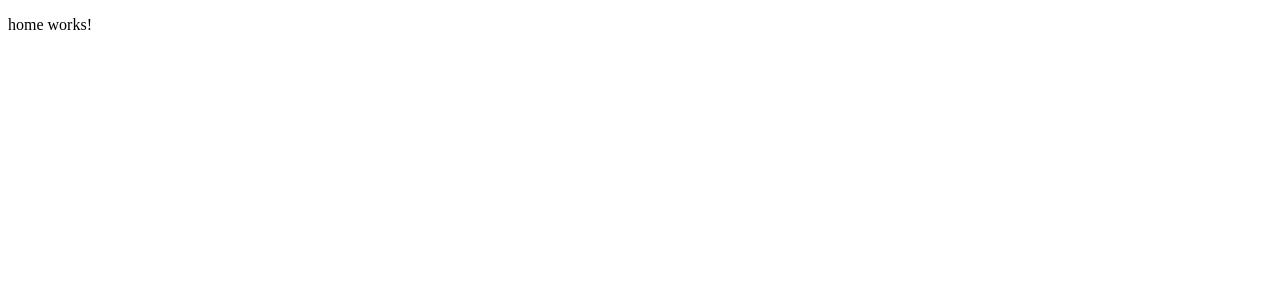
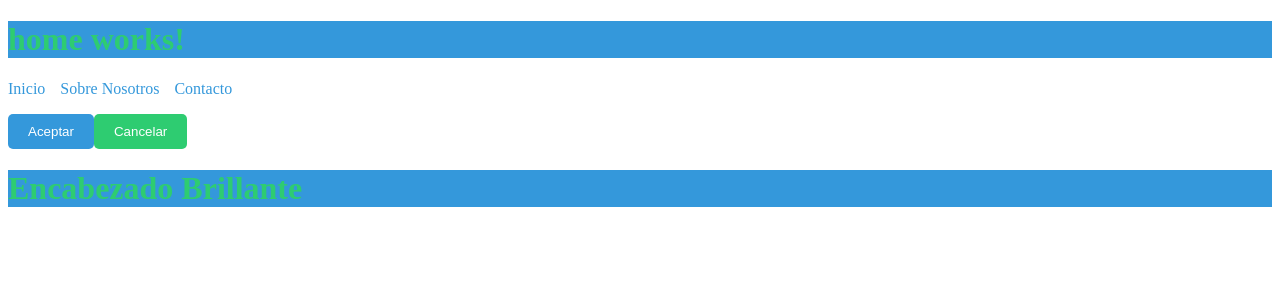
Before and after one commit to felosalgado/expertapp, an Angular app: page / in a window 1280 px wide. Shown: the top 300 px of the page. Built offline with nearby package versions, Linux system fonts and the light colour scheme.

Commit message:
Signal y Preprocesadores de estilos

```diff
--- a/src/app/pages/home/home.component.html
+++ b/src/app/pages/home/home.component.html
@@ -1 +1,16 @@
-<p>home works!</p>
+<h1>home works!</h1>
+
+<nav>
+    <ul>
+      <li><a href="#">Inicio</a></li>
+      <li><a href="#">Sobre Nosotros</a></li>
+      <li><a href="#">Contacto</a></li>
+    </ul>
+  </nav>
+
+<button class="primary-button">Aceptar</button>
+<button class="secondary-button">Cancelar</button>
+
+<div class="header">
+    <h1>Encabezado Brillante</h1>
+</div>
--- a/src/app/pages/home/home.component.sass
+++ b/src/app/pages/home/home.component.sass
@@ -0,0 +1,38 @@
+$primary-color: #3498db
+$secondary-color: #2ecc71
+
+h1
+    background-color: $primary-color
+    color: $secondary-color
+
+nav
+  ul
+    list-style: none
+    padding: 0
+li
+      display: inline-block
+      margin-right: 15px
+a
+        text-decoration: none
+        color: $primary-color
+
+@mixin button-styles($background-color)
+  padding: 10px 20px
+  border: none
+  border-radius: 5px
+  background-color: $background-color
+  color: white
+  cursor: pointer
+
+.primary-button
+  @include button-styles($primary-color)
+
+.secondary-button
+  @include button-styles($secondary-color)
+
+@function adjust-brightness($color, $amount)
+  @return lighten($color, $amount)
+
+.header
+  background-color: adjust-brightness($primary-color, 20%)
+  color: white
--- a/src/app/pages/home/home.component.ts
+++ b/src/app/pages/home/home.component.ts
@@ -5,7 +5,7 @@ import { Component } from '@angular/core';
   standalone: true,
   imports: [],
   templateUrl: './home.component.html',
-  styleUrl: './home.component.sass'
+  styleUrls: ['./home.component.sass']
 })
 export class HomeComponent {
 
--- a/src/app/pages/labs/labs.component.html
+++ b/src/app/pages/labs/labs.component.html
@@ -1,26 +1,41 @@
 <h1>Hola este es mi primer proyecto</h1>
 <h2>{{ welcome }}</h2>
-<ul>
-<li *ngFor="let task of tasks">
-    {{ task }}
-</li>
-</ul>
 <hr />
 <h2>{{ 'Curso Angular'.repeat(4) }}</h2>
 <p> la suma de 9 + 9 es {{ 9 + 9 }}</p>
-<p> Hola soy {{ name }} y mi edad es {{ age }} </p>
+<p> Hola soy {{ name() }} y mi edad es {{ age }} </p>
 <hr />
 <!-- <img [src] = "img" alt="">
 <input type="text" [value]="name">
 <button [disabled]="disabled">Clic</button> -->
-<img [src]="person.avatar" alt="">
-<input type="number" [value]="person.age">
+<img [src]="person().avatar" alt="">
+<input type="number" [value]="person().age">
 <button [disabled]="disabled">clic</button>
-<p>person: {{ person.name }}</p>
+<p>person: {{ person().name }}</p>
 <hr />
 <button (click) = "clickHandler()">clickeame</button>
 <button (dblclick) = "clickHandler()">doble clic</button>
 <p>(change)</p>
-<input type="number" [value]="person.age" (change) = "changeHandler($event)">
+<input type="number" [value]="person().age" (change) = "changeHandler($event)">
 <p>(keyDown)</p>
-<input type="text" [value]="person.name" (keydown) = "keyDownHandler($event)">
+<input type="text" [value]="person().name" (keydown) = "keyDownHandler($event)">
+<hr />
+<ul>
+    <p>total: {{ tasks().length }}</p>
+    <li *ngFor="let task of tasks(); index as i">
+        {{i}} {{ task }}
+    </li>
+    </ul>
+    <hr />
+    <div *ngIf="1!==1">
+        Hola ExpertMedica
+    </div>
+    <div *ngIf="name() === 'Felipe' && person().age > 19; else ejemploElse">
+        Hola Felipe es mayor a 19
+    </div>
+    <ng-template #ejemploElse>
+        soy menor a 19 la edad validada
+    </ng-template>
+<h1>Signals</h1>
+<input type="text" [value]="name()" (change)="changeHandler($event)">
+<p>name: {{ name() }}</p>
--- a/src/app/pages/labs/labs.component.ts
+++ b/src/app/pages/labs/labs.component.ts
@@ -1,4 +1,4 @@
-import { Component } from '@angular/core';
+import { Component, signal } from '@angular/core';
 import { CommonModule } from '@angular/common';
 
 @Component({
@@ -10,28 +10,30 @@ import { CommonModule } from '@angular/common';
 })
 export class LabsComponent {
   welcome = 'Hola';
-  tasks = [
+  tasks = signal([
     'Instalar el Angular CLI',
     'Crear proyecto',
     'Crear componente'
-  ];
-  name = 'Felipe'
-  age = 21;
+  ]);
+  name = signal('Felipe')
+  age = 18;
   disabled = true;
   img = "https://w3schools.com/howto/img_avatar.png";
 
-  person = {
+  person = signal({
     name: 'Felipe',
-    age: 21,
+    age: 18,
     avatar: "https://w3schools.com/howto/img_avatar.png"
-  }
+  })
 
   clickHandler(){
     alert('Hola Expert Medica')
   }
 
   changeHandler(event: Event){
-    console.log(event);
+    const input = event.target as HTMLInputElement;
+    const newValue = input.value;
+    this.name.set(newValue);
   }
 
   keyDownHandler(event: KeyboardEvent){
```
